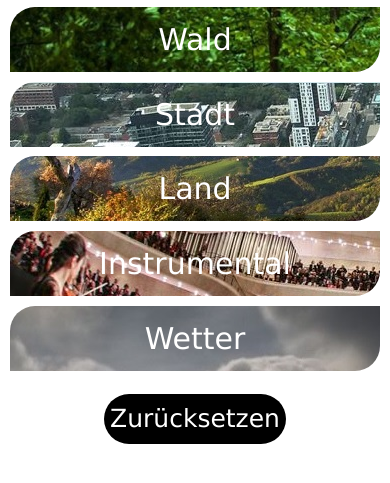
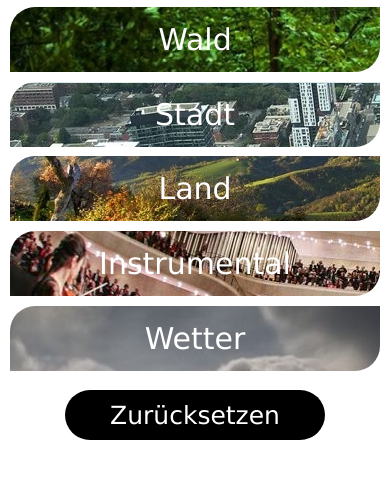
Before and after one commit to MaeltenTheMan/AmbientBox, a plain HTML site: page web/index.html in a window 390 px wide. Shown: the part 73-556 px from the top of the page. Drawn offline with Linux system fonts and the light colour scheme.

Commit message:
restet button font-size

```diff
--- a/web/index.html
+++ b/web/index.html
@@ -207,7 +207,7 @@
 		</section>
 
 		<section class="one-fourth" id="reset">
-			<button class="Button_in_Div" onclick="closeDivs();resetAll();">Zur&#x00FC;cksetzen</button>
+			<button id="loeschen"  onclick="closeDivs();resetAll();">Zur&#x00FC;cksetzen</button>
 		</section>
 
 		</body>
--- a/web/style3567.css
+++ b/web/style3567.css
@@ -190,7 +190,14 @@ p{
 	margin-top:1%;
 }
 
-
+#loeschen{
+		width:40%;
+		background-color: black;
+		border-radius: 25px;
+		height: 50px;
+		font-size:32px;
+		font-weight:200;
+		}
 
 /*
 *
@@ -228,7 +235,7 @@ p{
 	font-family:Verdana, Geneva, sans-serif;
 	font-weight:350;
 	background-color: #848484;
-	font-size:25px;
+	font-size:35px;
 	border-radius: 25px 0px 25px 0px;
 	width: 100%;
 	height: 75px;
@@ -243,6 +250,10 @@ p{
 
 	.Button_in_Div{
 		width: 49.25%;
+	}
+	#loeschen{
+		width:60%;
+		font-size:32px;
 	}
 
 }
@@ -307,6 +318,10 @@ p{
 
 	#loeschen{
 		width:70%;
-	}
+		background-color: black;
+		border-radius: 25px;
+		height: 50px;
+		font-size: 25px;
+		}
 
 }
```
